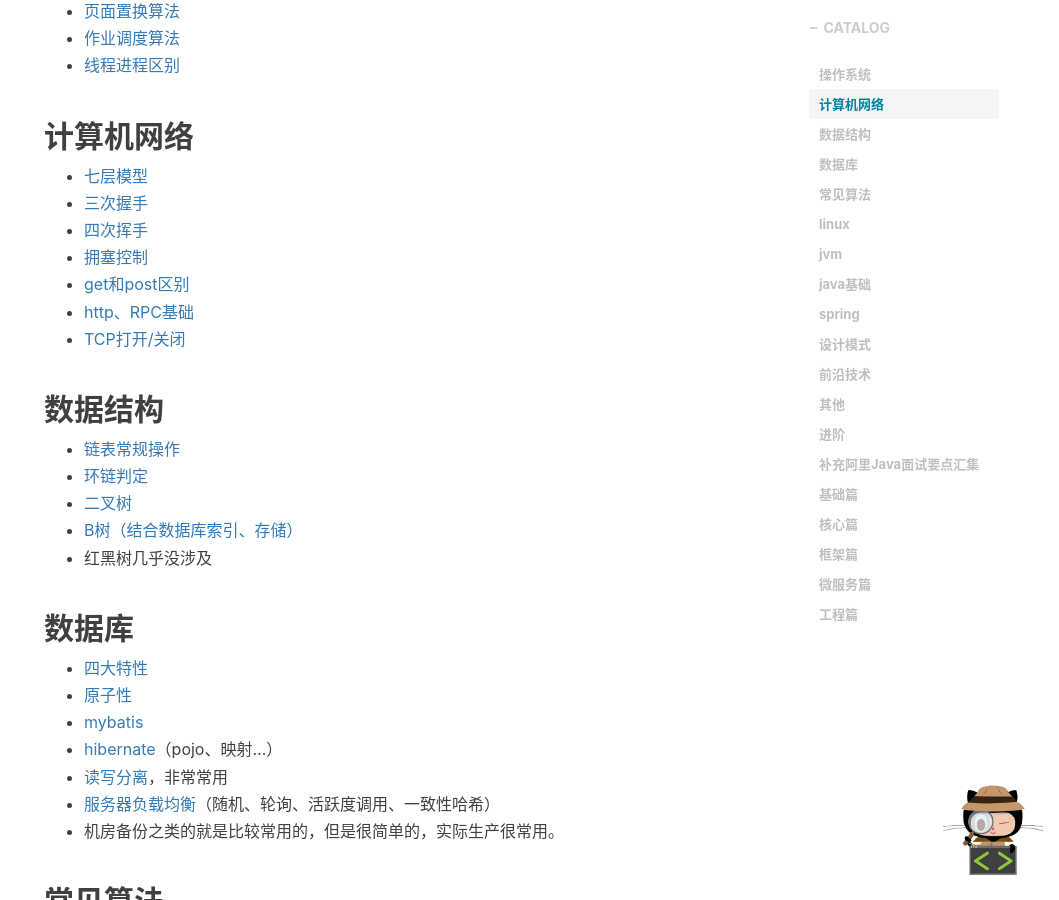
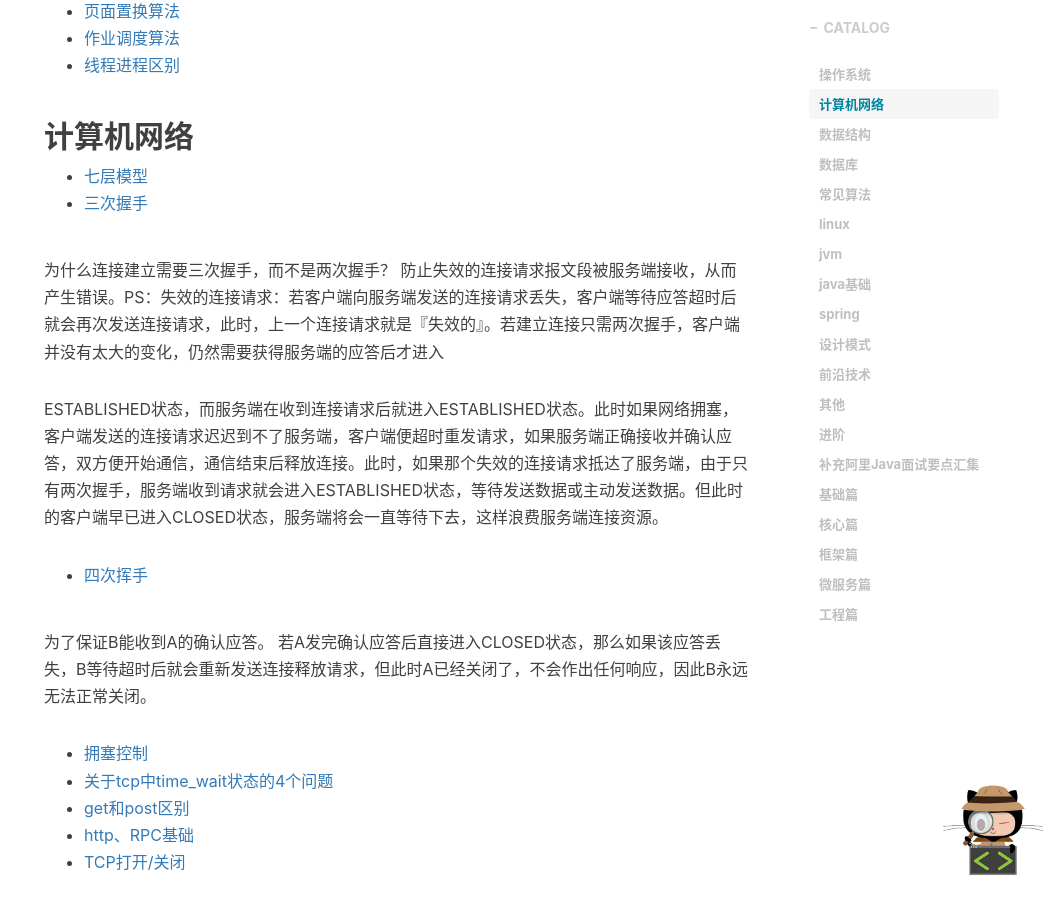
Before and after one commit to Gordon-Deng/Gordon-Deng.github.io, a Jekyll site: the page built from _posts/2018-02-22-interviews2.markdown, in a window 1280 px wide and 900 px high, scrolled down 678 px. Shown: the whole window, without its empty margins (221-1280 px from the left). Built offline with Jekyll 4.4.1, drawn with Linux system fonts in a browser that asks for light colours; nearby versions of some CDN libraries; comment, search, counter and statistics services are not loaded.

Commit message:
update blog

```diff
--- a/_posts/2018-02-22-interviews2.markdown
+++ b/_posts/2018-02-22-interviews2.markdown
@@ -19,8 +19,18 @@ tags:
 ## 计算机网络
 * [七层模型](https://www.cnblogs.com/lemo-/p/6391095.html)
 * [三次握手](https://www.zhihu.com/question/24853633)
+
+为什么连接建立需要三次握手，而不是两次握手？ 防止失效的连接请求报文段被服务端接收，从而产生错误。PS：失效的连接请求：若客户端向服务端发送的连接请求丢失，客户端等待应答超时后就会再次发送连接请求，此时，上一个连接请求就是『失效的』。若建立连接只需两次握手，客户端并没有太大的变化，仍然需要获得服务端的应答后才进入
+
+ESTABLISHED状态，而服务端在收到连接请求后就进入ESTABLISHED状态。此时如果网络拥塞，客户端发送的连接请求迟迟到不了服务端，客户端便超时重发请求，如果服务端正确接收并确认应答，双方便开始通信，通信结束后释放连接。此时，如果那个失效的连接请求抵达了服务端，由于只有两次握手，服务端收到请求就会进入ESTABLISHED状态，等待发送数据或主动发送数据。但此时的客户端早已进入CLOSED状态，服务端将会一直等待下去，这样浪费服务端连接资源。
+
 * [四次挥手](https://www.zhihu.com/question/24853633)
+
+为了保证B能收到A的确认应答。
+若A发完确认应答后直接进入CLOSED状态，那么如果该应答丢失，B等待超时后就会重新发送连接释放请求，但此时A已经关闭了，不会作出任何响应，因此B永远无法正常关闭。
+
 * [拥塞控制](https://www.cnblogs.com/losbyday/p/5847041.html)
+* [关于tcp中time_wait状态的4个问题](https://www.cnblogs.com/mfmdaoyou/p/6715422.html )
 * [get和post区别](https://www.cnblogs.com/longm/p/7205318.html?utm_source=itdadao&utm_medium=referral)
 * [http、RPC基础](http://blog.csdn.net/xlgen157387/article/details/53543009)
 * [TCP打开/关闭](http://blog.csdn.net/wdscq1234/article/details/52422657)
@@ -49,7 +59,7 @@ tags:
 ## linux
 * chmod
 * top
-* grep
+* [grep](http://man.linuxde.net/grep)
 
 ## jvm
 * 分区
@@ -57,6 +67,7 @@ tags:
 * 分代模型
 * 类加载过程
 * 双亲委派
+* [synchronized的底层](https://www.cnblogs.com/paddix/p/5367116.html)
 
 ## java基础
 * 继承封装多态深拷贝
--- a/_posts/2018-03-08-jvm.markdown
+++ b/_posts/2018-03-08-jvm.markdown
@@ -1,6 +1,6 @@
 ---
 layout:     post
-title:      "Java Jvm 基础知识 整合"
+title:      "Java 进阶知识 - Jvm "
 subtitle:   "\"《深入理解JVM》读书笔记\""
 date:       2018-03-08 12:00:00
 author:     "Gordon"
```
Also changed, not shown: _posts/2018-03-07-collection.md (+2 -2 lines).
